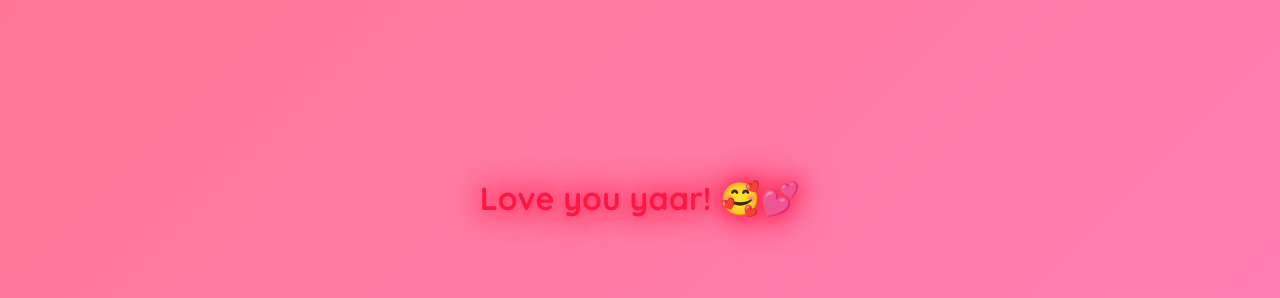
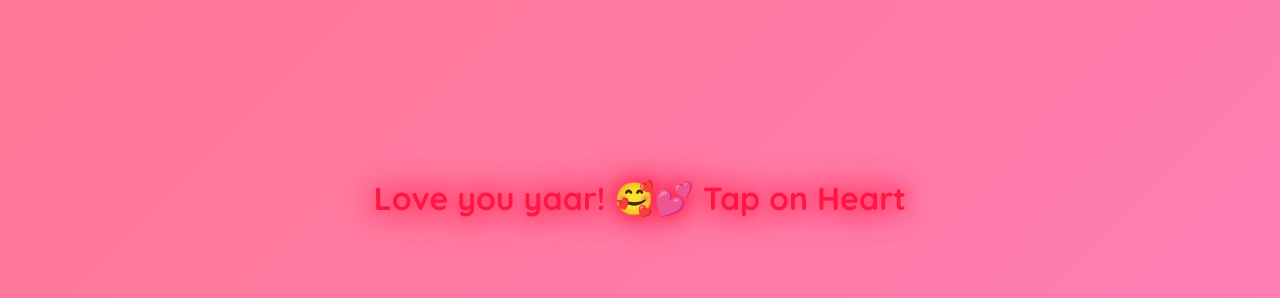
Before and after one commit to vikramcs/J_V, a plain HTML site: page main.html in a window 1280 px wide. Shown: the part 502-800 px from the top of the page. Drawn offline with Linux system fonts and the light colour scheme.

Commit message:
Update main.html

```diff
--- a/main.html
+++ b/main.html
@@ -138,6 +138,7 @@
 
         <div class="glow-text">
             Love you yaar! 🥰💕
+            Tap on Heart
         </div>
     </div>
 
```
